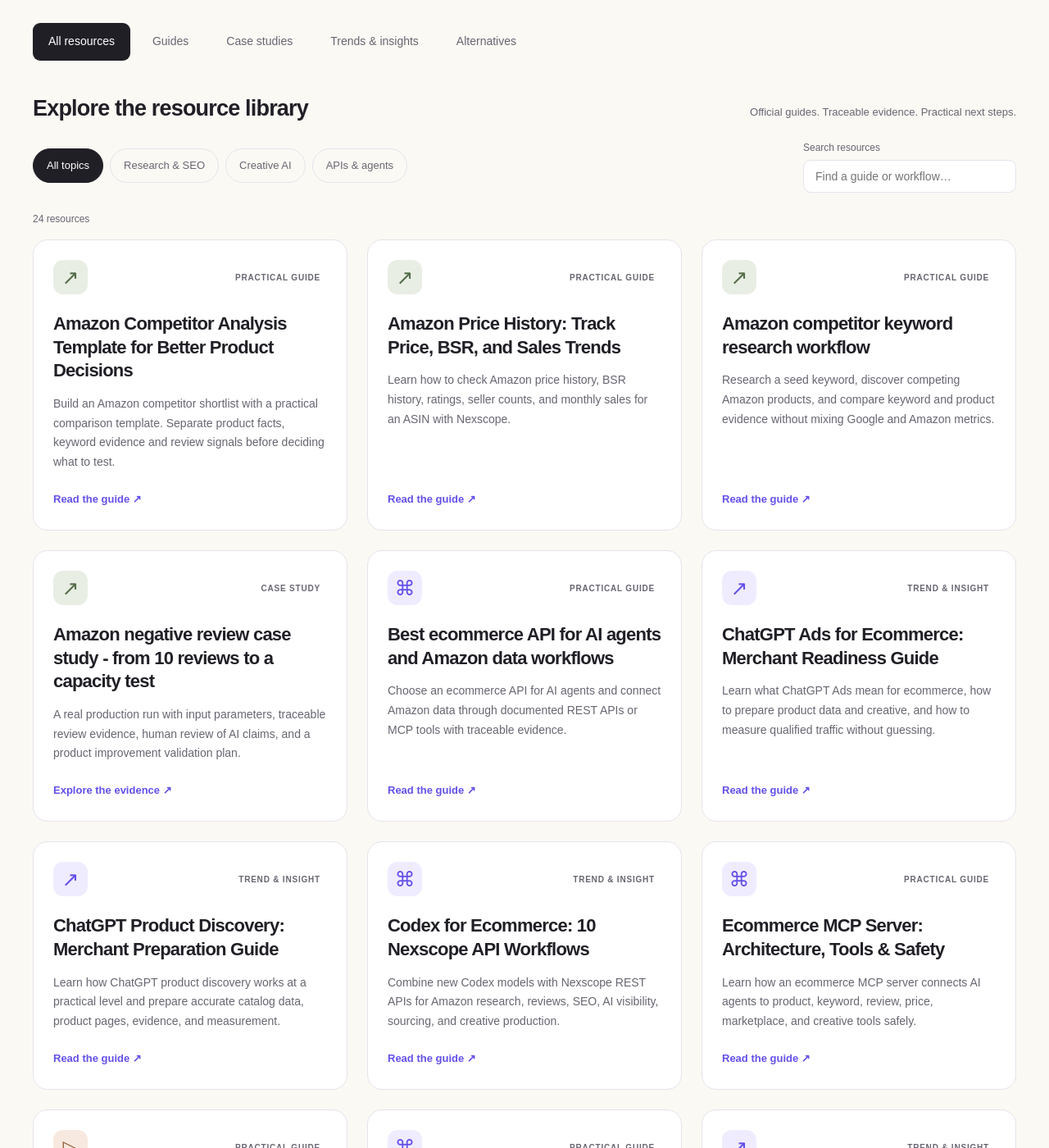
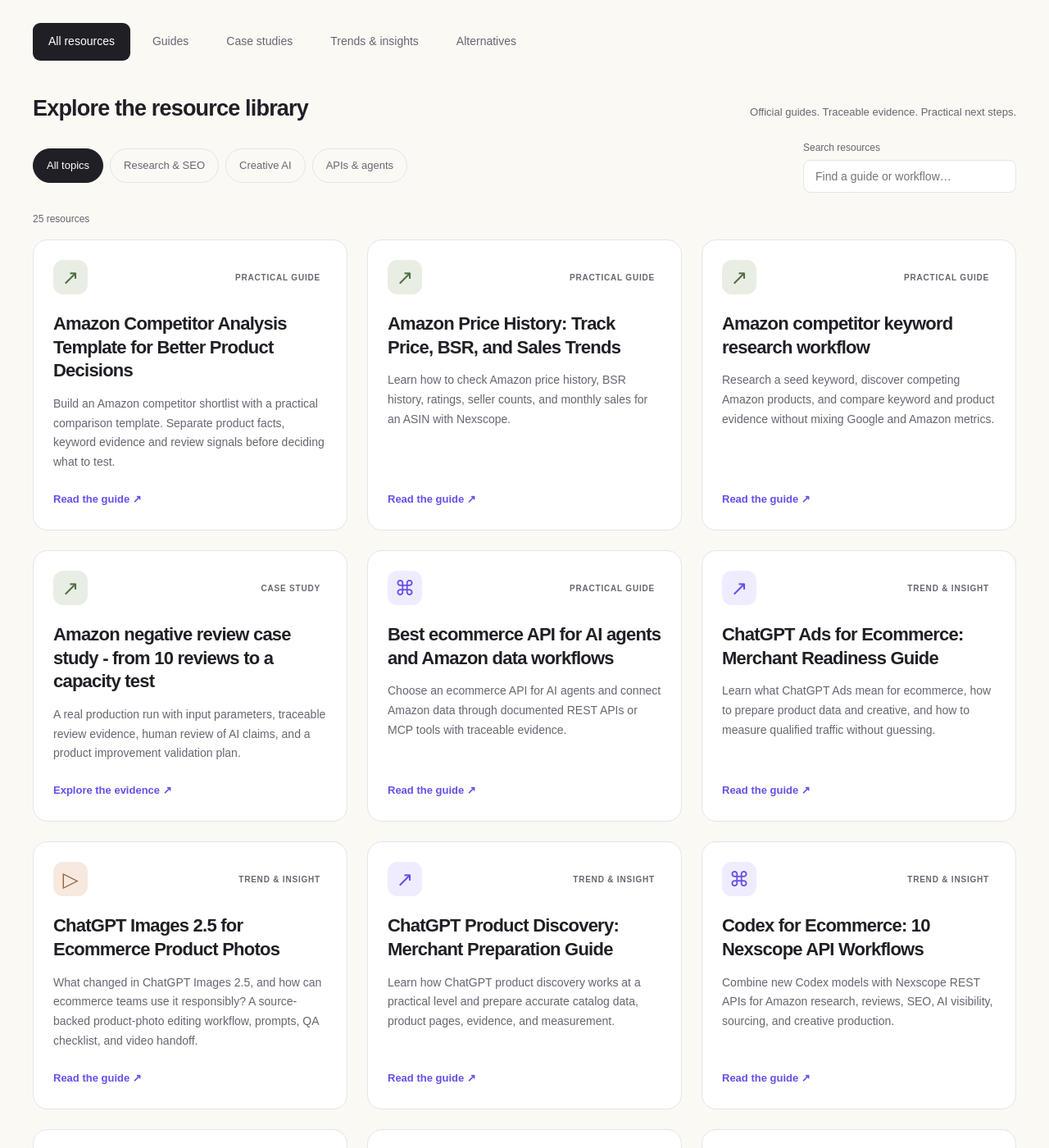
Before and after one commit to nexscope-ai/ecommerce-ai-tools, a Jekyll site: the page built from docs/index.md, in a window 1280 px wide and 1400 px high, scrolled down 457 px. Shown: the whole window at 82% size. Built offline with Jekyll 4.4.1, drawn with Linux system fonts in a browser that asks for light colours; some of the changed lines change nothing that is shown.

Commit message:
content: publish ChatGPT Images 2.5 ecommerce guide

```diff
--- /dev/null
+++ b/docs/ecommerce-trends/chatgpt-images-2-5-ecommerce-product-photos.md
@@ -0,0 +1,130 @@
+---
+layout: default
+title: "ChatGPT Images 2.5 for Ecommerce Product Photos"
+description: "What changed in ChatGPT Images 2.5, and how can ecommerce teams use it responsibly? A source-backed product-photo editing workflow, prompts, QA checklist, and video handoff."
+permalink: /ecommerce-trends/chatgpt-images-2-5-ecommerce-product-photos/
+last_reviewed: 2026-09-20
+date_published: 2026-09-20
+date_modified: 2026-09-20
+author: Nexscope Team
+schema_type: Article
+og_type: article
+topic: creative
+keywords:
+  - ChatGPT Images 2.5
+  - GPT-Image-2.5 ecommerce
+  - AI product photo editing
+  - ecommerce product images
+image: /assets/images/chatgpt-images-2-5-product-photos-1440w.webp
+image_small: /assets/images/chatgpt-images-2-5-product-photos-720w.webp
+image_alt: An unbranded amber skincare bottle shown with two alternate studio backgrounds while keeping its form consistent
+image_caption: "Concept illustration, not a ChatGPT Images 2.5 output or a measured product-fidelity test."
+faq:
+  - question: What is ChatGPT Images 2.5?
+    answer: "ChatGPT Images 2.5 is OpenAI's image-generation and editing release announced September 8, 2026. OpenAI reports improved reference fidelity, targeted edits, multi-turn consistency, and faster generation compared with Images 2.0."
+  - question: Can ChatGPT Images 2.5 keep my real product exactly the same?
+    answer: "No image model guarantees exact packaging, dimensions, text, logos, or color. Compare every output against the approved SKU photograph and reject or correct any material differences before publishing."
+  - question: Does Nexscope's video generator use GPT-Image-2.5?
+    answer: "This article does not claim a GPT-Image-2.5 integration. ChatGPT Images 2.5 can be used separately to plan or edit a still, while Nexscope's video generator accepts product-image inputs and offers the models shown in its live selector."
+  - question: Are GPT-Image-2.5 Flare and Sunburst the same as the ChatGPT interface?
+    answer: "They are the two API models OpenAI announced alongside ChatGPT Images 2.5. Flare is positioned as the default for most applications; Sunburst targets premium creative and more precise editing. Check OpenAI's current documentation for access and pricing."
+---
+
+# ChatGPT Images 2.5 for ecommerce product photos: a practical workflow
+
+{% include article-visual.html %}
+
+**By Nexscope Team · Published September 20, 2026 · Updated September 20, 2026**
+
+**ChatGPT Images 2.5 can help an ecommerce team explore product-photo variations and make more targeted edits, but a generated image is not proof that a product looks or performs that way.** OpenAI announced the release on September 8, 2026, highlighting stronger reference-image fidelity, more precise editing, and more reliable multi-turn changes. This guide turns those claims into a reviewable workflow for a real SKU rather than promising a one-click replacement for approved photography.
+
+> **The short answer:** start with an approved product photo and a written list of details that must not change. Request one change at a time, compare each output with the source, and keep only variants that accurately represent the sellable SKU. If you later use a still for a video concept, review the resulting video independently. The goal is usable creative, not just more generated files.
+
+## What changed in ChatGPT Images 2.5?
+
+OpenAI says Images 2.5 is better at preserving recognizable subjects from reference photos, changing only requested elements, and maintaining quality across successive edits. It also reports image-generation latency **up to 50% lower than Images 2.0**. That is an OpenAI comparison, not a Nexscope benchmark and not a guaranteed speedup for every job. The launch also introduced Sketch, templates, comments on images, and prompt sharing in ChatGPT. [Read the official announcement](https://openai.com/index/introducing-chatgpt-images-2-5/).
+
+For developers, the launch names two API models: **GPT-Image-2.5 Flare**, positioned as the default for most applications, and **GPT-Image-2.5 Sunburst**, positioned for more exacting premium visuals and editing. Availability, pricing, and usage rules belong to OpenAI's API, not to Nexscope's credit balance. The [OpenAI system card](https://deploymentsafety.openai.com/chatgpt-images-2-5/safety-evaluations) describes the models and their safety controls.
+
+| Change described by OpenAI | Useful ecommerce test | What it does *not* prove |
+| --- | --- | --- |
+| Better reference fidelity | Try a new setting while holding bottle shape and label placement steady | That every SKU detail survives unchanged |
+| More targeted edits | Replace a background or adjust lighting without rewriting the whole shot | That packaging text remains legally accurate |
+| More consistent successive edits | Iterate on a campaign concept in separate steps | That quality never degrades after many edits |
+| Faster generation | Produce and review more candidate directions | That the fastest output is ready to publish |
+
+## How should a seller use it for one real product?
+
+The safest unit of work is **one approved SKU, one source photo, and one change request**. Treat the original image as the reference of record. An attractive variant that subtly changes capacity, color, accessories, or printed claims is a failed product image, even if it looks more polished.
+
+1. **Write a source-of-truth card.** Record the SKU, variant, actual color and material, package dimensions, label text, included accessories, permitted claims, and approved image rights. If a fact is unknown, do not invent it in the prompt.
+2. **Choose the image's job.** A clean product-detail-page image and a conceptual social creative have different tolerances. Decide where the image may appear before generating it.
+3. **Make one bounded edit.** Begin with background, crop, or lighting. Specify the subject details to preserve. Save the original prompt, output, and date.
+4. **Compare against the physical product and source photo.** Zoom into labels, closures, proportions, reflections, surfaces, and anything a buyer might interpret as a feature.
+5. **Run a second pass only if needed.** Change one instruction, then recheck the entire result; a narrow edit can still introduce an unrelated difference.
+6. **Publish with the right context.** Use an accurate image for a listing. If the composition is illustrative rather than literal, label it clearly and comply with the destination platform's current rules.
+
+For example, a skincare team could test a warm bathroom-shelf setting for an unbranded sample bottle. That test does not authorize a claim about the actual formula or packaging. If the real bottle's label is not readable in the source photo, add the approved copy through a controlled design step rather than trusting generated text.
+
+### A product-photo editing prompt to adapt
+
+> Use the attached approved product photo as the reference. Replace only the background with a warm neutral studio surface and soft side lighting. Keep the bottle's shape, cap, color, label placement, proportions, and visible text exactly as in the source. Do not add ingredients, certification marks, accessories, people, or performance claims. Leave clear space around the product. If a detail is unreadable, do not guess it.
+
+This is a **prompt template, not a verified model output**. A preservation instruction reduces ambiguity; it cannot guarantee perfect preservation. Compare the result against the source before using it commercially.
+
+## What should a product-image QA checklist include?
+
+Use the same checklist for every candidate so a visually appealing result does not skip the factual review.
+
+| Check | Pass condition | If it fails |
+| --- | --- | --- |
+| Identity | Correct SKU, variant, shape, and actual color | Reject or regenerate from the approved source |
+| Packaging | Labels, volume, ingredients, warnings, and logo match approved artwork | Replace text in a controlled design workflow; do not guess |
+| Scene | No accessory or usage context suggests an included feature that does not exist | Remove the misleading object or scene |
+| Claims | No implied certification, outcome, endorsement, or measured performance without evidence | Rewrite creative and check with the relevant reviewer |
+| Channel | Crop, resolution, rights, disclosures, and marketplace or ad rules are appropriate | Adapt the asset before upload |
+
+Keep a lightweight audit trail: source-file ID, approved SKU facts, prompt, model and interface used, generation date, reviewer, rejected issues, and final channel. That record helps creative teams explain why a variant was approved; it is more useful than an unsupported claim that “AI raised conversion.”
+
+## How can Nexscope fit into the workflow?
+
+**Nexscope does not claim to run ChatGPT Images 2.5 in this article.** Use OpenAI's image product or API according to its own access terms for the still-image step. Nexscope can support adjacent ecommerce work: use [customer review analysis](../../amazon-negative-review-analysis/) to identify buyer questions, use the [Website SEO Auditor](https://www.nexscope.ai/tools/website-seo-auditor?co-from=githubIO&utm_source=github_pages&utm_medium=referral&utm_campaign=chatgpt_images_25_article) to review a landing page, and use the [Nexscope AI Video Generator](https://www.nexscope.ai/tools/ai-video-generator?co-from=githubIO&utm_source=github_pages&utm_medium=referral&utm_campaign=chatgpt_images_25_article) to explore a video from a suitable product image.
+
+That is a **handoff between separate tools**, not a native GPT-Image-2.5 integration. The video generator's live model selector, accepted inputs, credits, and settings are the source of truth. A still that passes image QA may still produce a video with warped packaging or unexpected motion, so review its frames and claims again. See the [image-to-video workflow](../../ai-video-generator/) for the video-specific checklist.
+
+## What should you measure after publication?
+
+Do not call an output successful just because it looks impressive or receives an AI citation. The GEO guide supplied for this article describes a fuller path: **crawlable page → retrievable answer → citation or brand mention → qualified click → product action**. For this page and its linked workflows, measure each layer separately.
+
+- **Discovery:** index status, search queries, impressions, and clicks for this exact article URL; these are not the same as sessions.
+- **Engagement:** article visits, meaningful scroll, and clicks to the relevant product or workflow page, subject to analytics consent and measurement limits.
+- **Creative quality:** pass rate against the SKU checklist, reasons for rejection, and review time. These are team-defined measures, not published model benchmarks.
+- **Commercial outcome:** qualified product-page sessions, sign-ups, and downstream actions where attribution is available. Compare creative variants in a controlled test before attributing a conversion lift.
+
+The [GA4 AI referral guide](../../ai-referral-traffic-ga4/) explains why a citation, a referral, a session, and a conversion should not be collapsed into one number. Search indexing and AI mentions may take time; publication does not guarantee either.
+
+## Frequently asked questions
+
+### Can I use ChatGPT Images 2.5 for a marketplace listing?
+
+It can help develop or edit a candidate image, but **you remain responsible for accuracy and rights**. Check the current marketplace's image rules, confirm the depicted SKU and packaging against the real product, and avoid unsupported claims or deceptive alterations.
+
+### Is ChatGPT Images 2.5 available through Nexscope?
+
+This guide makes **no such claim**. OpenAI offers the ChatGPT image experience and Flare/Sunburst API models. Nexscope's linked video tool offers its own current model choices; confirm them on the live tool before use.
+
+### Which API model should a developer choose?
+
+OpenAI positions Flare as the default for most image applications and Sunburst for premium work requiring tighter control. Test the same approved source, edit brief, latency, cost, and QA criteria in your own environment. Do not infer a universal winner from launch examples alone.
+
+### Can I turn an edited product photo into a video?
+
+You can use a suitable still as an input to a separate image-to-video workflow when the tool supports it. Recheck the video for product identity, labels, motion, and claims. Passing the still-image review does not automatically approve the moving result.
+
+## Sources and scope
+
+- [OpenAI: Introducing ChatGPT Images 2.5](https://openai.com/index/introducing-chatgpt-images-2-5/), September 8, 2026 — release features, API model positioning, and the latency comparison.
+- [OpenAI: ChatGPT Images 2.5 System Card](https://deploymentsafety.openai.com/chatgpt-images-2-5/safety-evaluations), September 8, 2026 — model identity and safety context.
+- [Nexscope: AI Video Generator](https://www.nexscope.ai/tools/ai-video-generator?co-from=githubIO&utm_source=github_pages&utm_medium=referral&utm_campaign=chatgpt_images_25_article) — live video-tool availability and settings. Nexscope is independent of OpenAI.
+
+**Next step:** take one approved product photograph, run a single background-edit test, document what changed, and reject any misleading details. If it passes, [explore a video concept in Nexscope](https://www.nexscope.ai/tools/ai-video-generator?co-from=githubIO&utm_source=github_pages&utm_medium=referral&utm_campaign=chatgpt_images_25_article&utm_content=article_end) with a separate review. For the broader shopping journey, read the [ChatGPT product-discovery guide](../chatgpt-product-discovery/).
--- a/docs/ecommerce-trends/chatgpt-product-discovery.md
+++ b/docs/ecommerce-trends/chatgpt-product-discovery.md
@@ -78,6 +78,8 @@
 
 Show scale, ports, materials, setup, fit, or a product in use. AI-generated product images and video should be checked against the real SKU. Do not depict features the product does not have.
 
+For a source-backed still-image review process, see the [ChatGPT Images 2.5 ecommerce product-photo guide](../chatgpt-images-2-5-ecommerce-product-photos/). It is an editing workflow, not a claim that Nexscope provides OpenAI's image model.
+
 ### Keep the page retrievable
 
 Use semantic HTML, useful internal links, correct canonicals, crawlable product content, and structured data that matches visible information. The [Website SEO Auditor](https://www.nexscope.ai/tools/website-seo-auditor?co-from=githubIO&utm_source=github_pages&utm_medium=referral&utm_campaign=chatgpt_product_discovery) can help identify page-level issues; it does not guarantee ChatGPT inclusion.
--- a/docs/ecommerce-trends/index.md
+++ b/docs/ecommerce-trends/index.md
@@ -3,7 +3,7 @@
 title: Latest Ecommerce Trends, AI Shopping & Marketplace Insights
 description: Explore recent ecommerce trends in agentic commerce, AI shopping, marketplaces, product research, SEO, advertising, automation, and AI product media.
 permalink: /ecommerce-trends/
-last_reviewed: 2026-09-18
+last_reviewed: 2026-09-20
 ---
 
 <section class="trends-hero">
@@ -14,11 +14,15 @@
 <section aria-labelledby="latest-analysis">
   <div class="section-heading"><h2 id="latest-analysis">Latest analysis</h2><p>New perspectives, grounded in practical workflows.</p></div>
   <div class="trend-controls" hidden>
-    <div class="topic-filters" role="group" aria-label="Filter articles by topic"><button type="button" data-topic="all" aria-pressed="true">All insights</button><button type="button" data-topic="agents" aria-pressed="false">AI agents & APIs</button><button type="button" data-topic="shopping" aria-pressed="false">AI shopping</button></div>
+    <div class="topic-filters" role="group" aria-label="Filter articles by topic"><button type="button" data-topic="all" aria-pressed="true">All insights</button><button type="button" data-topic="agents" aria-pressed="false">AI agents & APIs</button><button type="button" data-topic="shopping" aria-pressed="false">AI shopping</button><button type="button" data-topic="creative" aria-pressed="false">Creative AI</button></div>
     <label class="trend-search">Search insights<input type="search" placeholder="Search topics or articles…" aria-controls="trend-results"></label>
   </div>
-  <p class="result-count" role="status" aria-live="polite">5 articles</p>
+  <p class="result-count" role="status" aria-live="polite">6 articles</p>
   <div class="trend-grid" id="trend-results">
+    <div class="trend-card" data-topic="creative"><a href="{{ '/ecommerce-trends/chatgpt-images-2-5-ecommerce-product-photos/' | relative_url }}">
+      <div class="card-art"><img src="{{ '/assets/images/chatgpt-images-2-5-product-photos-720w.webp' | relative_url }}" width="720" height="405" alt="" loading="lazy"></div>
+      <div class="card-body"><div class="card-meta"><span class="card-tag">AI PRODUCT IMAGES</span><time datetime="2026-09-20">Sep 20, 2026</time></div><h3>ChatGPT Images 2.5 for product photos</h3><p>A factual editing workflow, product-fidelity checklist and next step for ecommerce video.</p><span class="read-link">Read the practical guide ↗</span></div>
+    </a></div>
     <div class="trend-card" data-topic="shopping"><a href="{{ '/ecommerce-trends/chatgpt-ads-for-ecommerce/' | relative_url }}">
       <div class="card-art"><img src="{{ '/assets/images/chatgpt-ads-ecommerce-720w.webp' | relative_url }}" width="720" height="405" alt="" loading="lazy"></div>
       <div class="card-body"><div class="card-meta"><span class="card-tag">AI ADVERTISING</span><time datetime="2026-09-18">Sep 18, 2026</time></div><h3>ChatGPT Ads: is your product ready?</h3><p>Prepare catalog evidence, landing pages, product creative and measurement for conversational advertising.</p><span class="read-link">Open the readiness guide ↗</span></div>
```
Also changed, not shown: docs/assets/images/chatgpt-images-2-5-product-photos-1440w.webp (added), docs/assets/images/chatgpt-images-2-5-product-photos-720w.webp (added).
